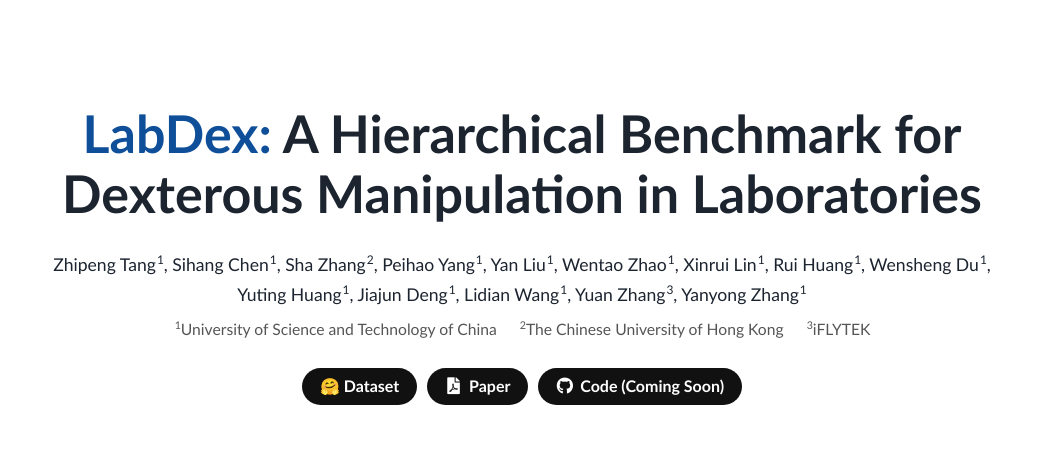
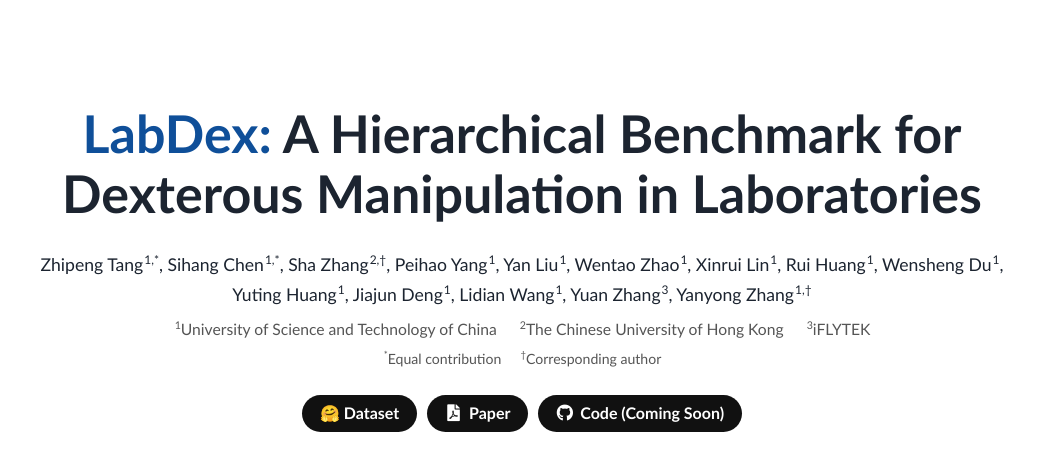
Before and after one commit to Zhipeng-Tang/LabDex, a plain HTML site: page docs/index.html in a window 1280 px wide. Shown: the top 458 px of the page, without its empty margins (118-1161 px from the left). Drawn offline with Linux system fonts and the light colour scheme.

Commit message:
Add author contribution markers

```diff
--- a/docs/index.html
+++ b/docs/index.html
@@ -22,9 +22,9 @@
           A Hierarchical Benchmark for Dexterous Manipulation in Laboratories
         </h1>
         <div class="publication-authors" aria-label="Authors">
-          <span>Zhipeng Tang<sup>1</sup></span>,
-          <span>Sihang Chen<sup>1</sup></span>,
-          <span>Sha Zhang<sup>2</sup></span>,
+          <span>Zhipeng Tang<sup>1,*</sup></span>,
+          <span>Sihang Chen<sup>1,*</sup></span>,
+          <span>Sha Zhang<sup>2,&dagger;</sup></span>,
           <span>Peihao Yang<sup>1</sup></span>,
           <span>Yan Liu<sup>1</sup></span>,
           <span>Wentao Zhao<sup>1</sup></span>,
@@ -35,12 +35,16 @@
           <span>Jiajun Deng<sup>1</sup></span>,
           <span>Lidian Wang<sup>1</sup></span>,
           <span>Yuan Zhang<sup>3</sup></span>,
-          <span>Yanyong Zhang<sup>1</sup></span>
+          <span>Yanyong Zhang<sup>1,&dagger;</sup></span>
         </div>
         <div class="publication-affiliations" aria-label="Affiliations">
           <span><sup>1</sup>University of Science and Technology of China</span>
           <span><sup>2</sup>The Chinese University of Hong Kong</span>
           <span><sup>3</sup>iFLYTEK</span>
+        </div>
+        <div class="author-notes" aria-label="Author notes">
+          <span><sup>*</sup>Equal contribution</span>
+          <span><sup>&dagger;</sup>Corresponding author</span>
         </div>
         <nav class="resource-links" aria-label="Project resources">
           <a class="resource-link" href="https://huggingface.co/datasets/serandt/LabDex" target="_blank" rel="noopener noreferrer">&#x1F917; Dataset</a>
--- a/docs/style.css
+++ b/docs/style.css
@@ -77,10 +77,22 @@
 }
 
 .publication-authors sup,
-.publication-affiliations sup {
+.publication-affiliations sup,
+.author-notes sup {
   margin-left: 1px;
   font-size: 0.68em;
   vertical-align: super;
+}
+
+.author-notes {
+  display: flex;
+  flex-wrap: wrap;
+  justify-content: center;
+  gap: 4px 18px;
+  margin-top: 6px;
+  color: #555555;
+  font-size: 0.88rem;
+  line-height: 1.45;
 }
 
 .resource-links {
```
Also changed, not shown: 1 other file.
